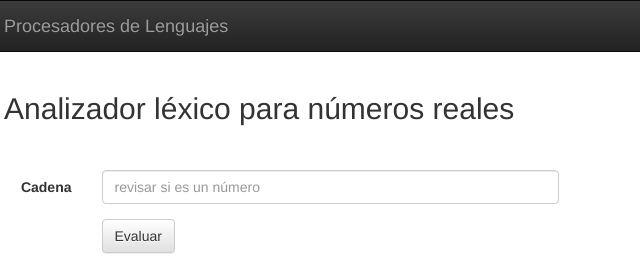
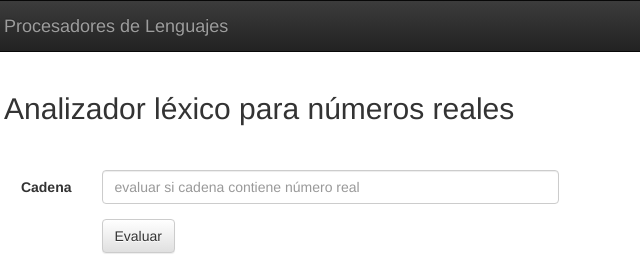
Before and after one commit to memorammstein/Procesadores-De-Lenguajes, a plain HTML site: page index.html in a window 1280 px wide. Shown: the top 260 px of the page, 66-706 px from the left. Drawn offline with nearby package versions, Linux system fonts and the light colour scheme.

Commit message:
better ux

```diff
--- a/index.html
+++ b/index.html
@@ -49,7 +49,7 @@
             <div class="form-group">
               <label for="cadena" class="col-sm-2 control-label">Cadena</label>
               <div class="col-sm-10">
-                <input type="text" class="form-control" id="cadena" placeholder="revisar si es un número">
+                <input type="text" class="form-control" id="cadena" placeholder="evaluar si cadena contiene número real">
               </div>
             </div>
             <div class="form-group">
```
